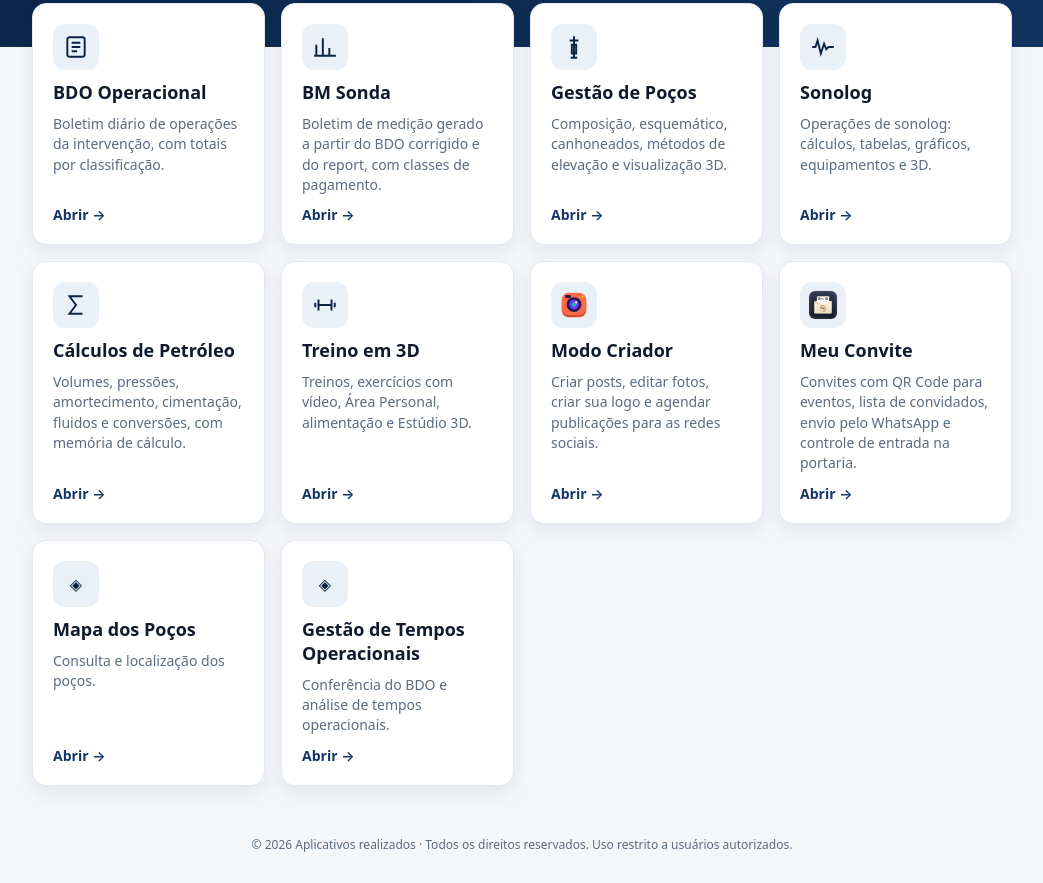
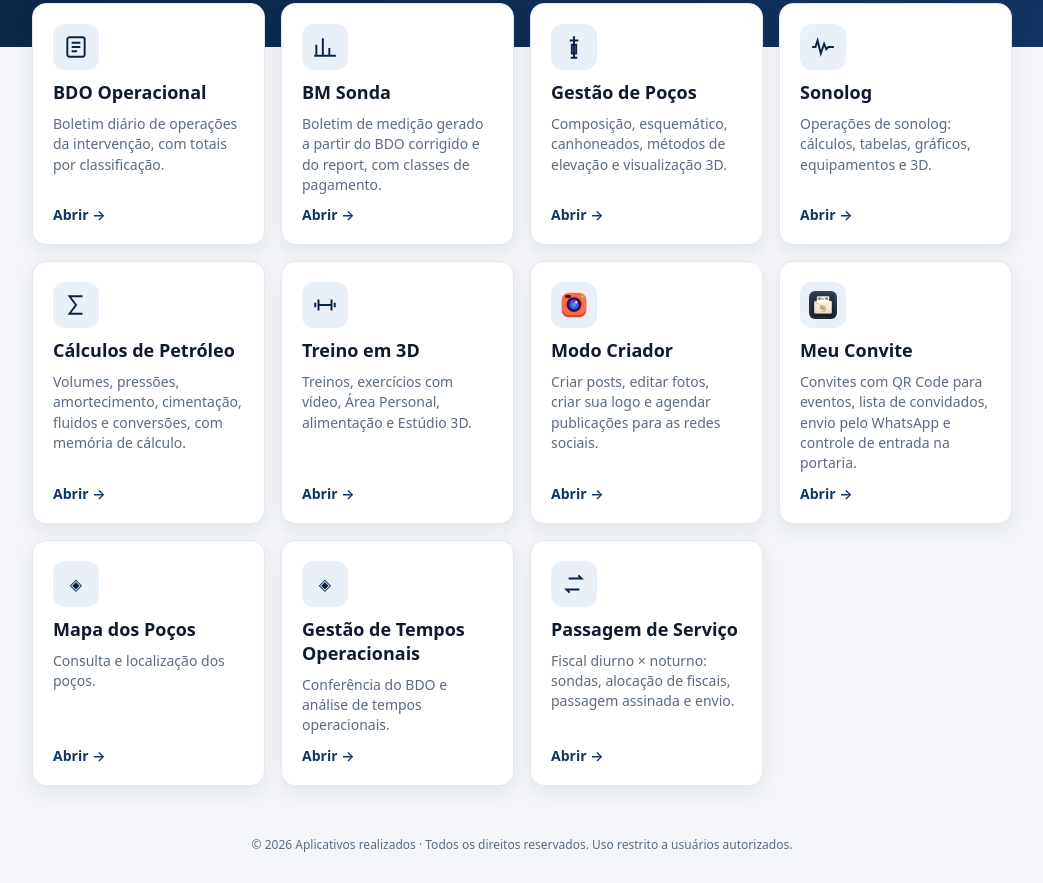
Before and after one commit to pocospetroleo/pocospetroleo.github.io, a plain HTML site: page index.html in a window 1280 px wide. Shown: the part 223-1106 px from the top of the page, without its empty margins (118-1161 px from the left). Drawn offline with Linux system fonts and the light colour scheme.

Commit message:
Página inicial: card do app Passagem de Serviço
Co-Authored-By: Claude Opus 5.5 <noreply@anthropic.com>
Claude-Session: https://claude.ai/code/session_01UDgZpoUqMCGmcFQHDMjton

```diff
--- a/index.html
+++ b/index.html
@@ -61,6 +61,9 @@ footer{text-align:center;color:var(--mut);font-size:12px;padding:10px 20px 30px}
     <h2>Meu Convite</h2><p>Convites com QR Code para eventos, lista de convidados, envio pelo WhatsApp e controle de entrada na portaria.</p><span class="go">Abrir →</span></a>
 <a class="card" href="https://mapa-dos-pocos.xn--lucaspetrleo-8hb.com.br"><div class="ic" aria-hidden="true">◈</div><h2>Mapa dos Poços</h2><p>Consulta e localização dos poços.</p><span class="go">Abrir →</span></a>
 <a class="card" href="https://conferencia-tempos-operacionais.lucasbispo10.chatgpt.site"><div class="ic" aria-hidden="true">◈</div><h2>Gestão de Tempos Operacionais</h2><p>Conferência do BDO e análise de tempos operacionais.</p><span class="go">Abrir →</span></a>
+  <a class="card" href="https://pocospetroleo.github.io/passagem-servico/">
+    <div class="ic"><svg viewBox="0 0 24 24" fill="none" stroke="currentColor" stroke-width="1.8"><path d="M7 7h12l-3-3M17 17H5l3 3"/></svg></div>
+    <h2>Passagem de Serviço</h2><p>Fiscal diurno × noturno: sondas, alocação de fiscais, passagem assinada e envio.</p><span class="go">Abrir →</span></a>
 </div></main>
 <footer>© 2026 Aplicativos realizados · Todos os direitos reservados. Uso restrito a usuários autorizados.</footer>
 </body>
```
